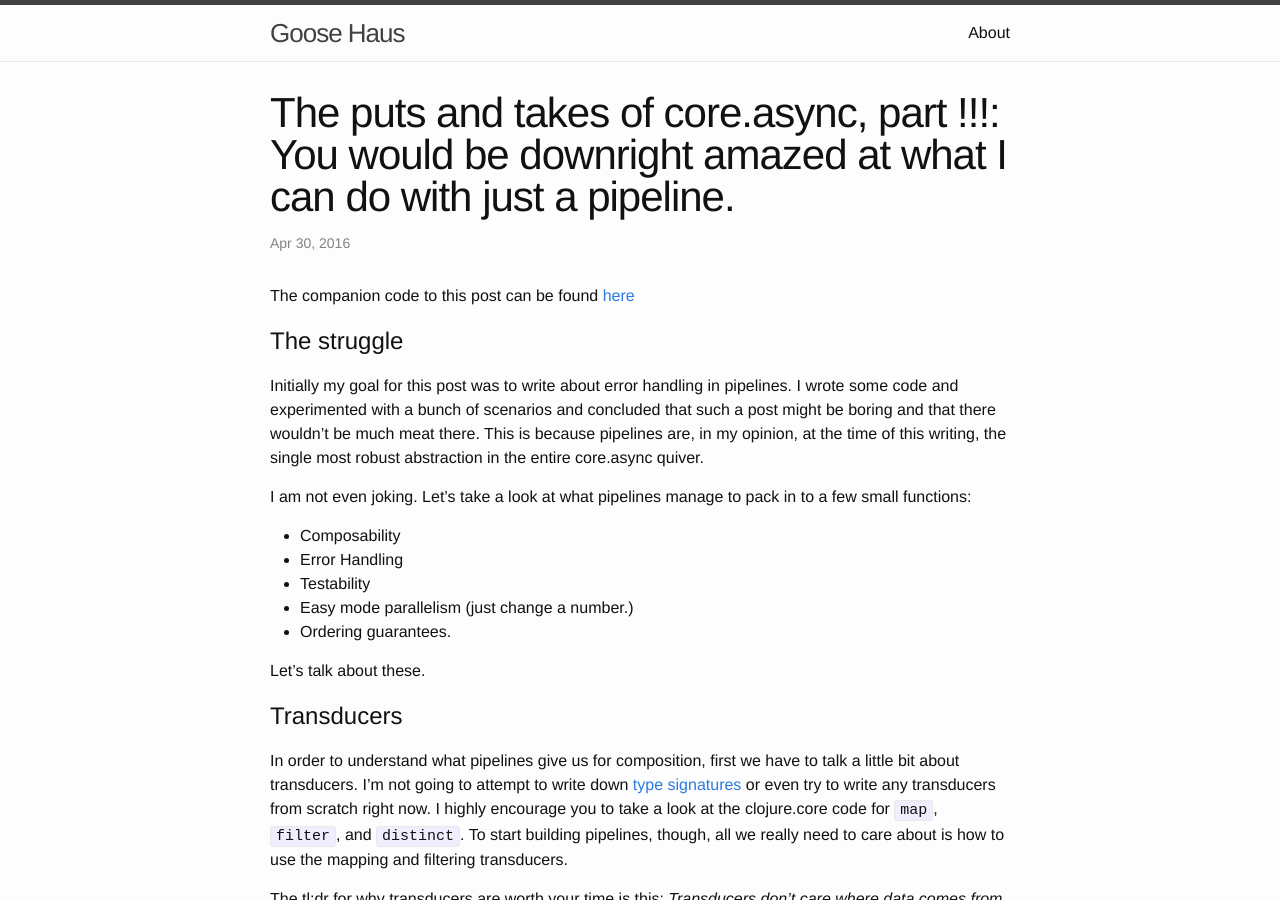
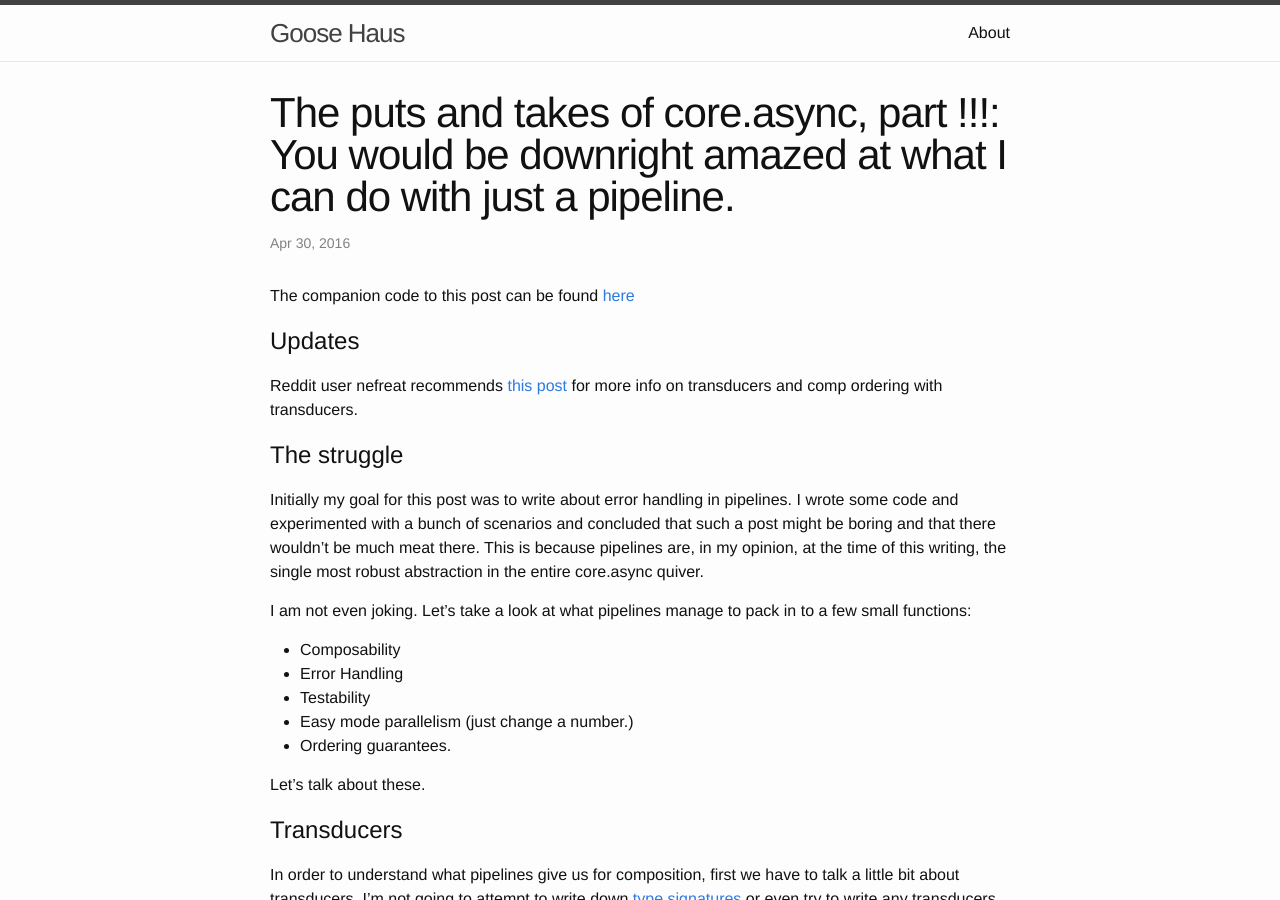
Before and after one commit to angusiguess/angusiguess.github.io-archive, a Jekyll site: the page built from _posts/2016-04-30-you-would-be-downright-amazed-at-what-i-can-do-with-just-a-pipeline.md, in a window 1280 px wide and 900 px high. Built offline with Jekyll 4.4.1, drawn with Linux system fonts in a browser that asks for light colours.

Commit message:
Add nefreat's link

```diff
--- a/_posts/2016-04-30-you-would-be-downright-amazed-at-what-i-can-do-with-just-a-pipeline.md
+++ b/_posts/2016-04-30-you-would-be-downright-amazed-at-what-i-can-do-with-just-a-pipeline.md
@@ -5,6 +5,10 @@ date: 2016-04-30 10:53:00
 ---
 
 The companion code to this post can be found [here](https://github.com/angusiguess/wikipedia-edit-tracker)
+
+# Updates
+
+Reddit user nefreat recommends [this post](http://elbenshira.com/blog/understanding-transducers/) for more info on transducers and comp ordering with transducers.
 
 # The struggle
 
```
